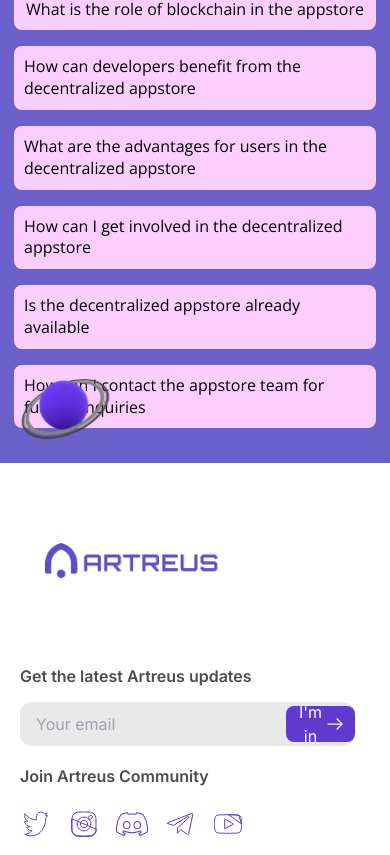
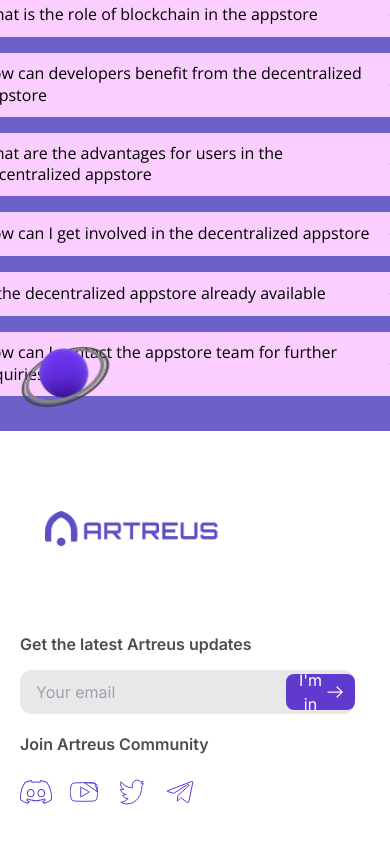
Before and after one commit to officialartreus/Artreus-landingpage, a Next.js app: page / in a window 390 px wide. Shown: the part 6069-6924 px from the top of the page. Built offline with nearby package versions, Linux system fonts and the light colour scheme.

Commit message:
Updated the links and conrent

```diff
--- a/src/app/components/Faq/index.tsx
+++ b/src/app/components/Faq/index.tsx
@@ -18,7 +18,7 @@ export const Faqs = () => {
 
         {
             q: "What are the benefits of limiting supply in the appstore",
-            a: `Limiting supply brings several benefits: <br/>
+            a: `Limiting supply brings several benefits:
             - Enhanced value and exclusivity for app owners.
             - Incentives for developers to create high - quality, innovative apps.
             - Increased user engagement and excitement due to the scarcity
@@ -82,17 +82,17 @@ export const Faqs = () => {
 
                         const [show, setshow] = useState('hidden')
 
-                        return <div key={i} className="bg-[#FACFFF] p-[10px] rounded-[8px] w-[362px] md:w-[698px]  justify-center md:justify-between items-center">
-                            <div className="flex flex-col md:flex-row justify-center md:justify-between items-center">
+                        return <div key={i} className="bg-[#FACFFF] p-[10px] rounded-[8px] w-[450px] md:w-[698px]  justify-center md:justify-between items-center">
+                            <div className="flex  md:flex-row justify-between items-center">
                                 <p className="text-[#000] font-opensans font-[400] text-[16px] md:text-[20px] leading-[21.79px] md:leading-[27.24px]">{faq.q}</p>
 
-                            <button onClick={() => {
-                                setshow(prev => prev == 'hidden' ? 'flex' : 'hidden')
-                            }}>
-                                <svg xmlns="http://www.w3.org/2000/svg" fill="none" viewBox="0 0 24 24" strokeWidth={1.5} stroke="currentColor" className="w-6 h-6 hidden md:block text-black">
-                                    <path strokeLinecap="round" strokeLinejoin="round" d="M12 4.5v15m7.5-7.5h-15" />
-                                </svg>
-                            </button>
+                                <button className="flex" onClick={() => {
+                                    setshow(prev => prev == 'hidden' ? 'flex' : 'hidden')
+                                }}>
+                                    <svg xmlns="http://www.w3.org/2000/svg" fill="none" viewBox="0 0 24 24" strokeWidth={1.5} stroke="currentColor" className="w-6 h-6 text-black">
+                                        <path strokeLinecap="round" strokeLinejoin="round" d="M12 4.5v15m7.5-7.5h-15" />
+                                    </svg>
+                                </button>
                             </div>
                             <p className={`${show} mt-[8px]`}>{faq.a}</p>
 
--- a/src/app/components/Footer/index.tsx
+++ b/src/app/components/Footer/index.tsx
@@ -23,13 +23,18 @@ export const Footer = () => {
                         <div className="flex flex-col gap-4 mt-5 md:mt-10">
                             <p className="font-[600] text-[16px] leading-[20px] font-inter w-[302px] text-[#4D4D4D]">Join Artreus Community</p>
                             <div className="w-[335px] h-[44px] flex flex-row gap-4 items-center">
-                                <img src="/twitter.svg" alt="twitter" draggable={false} />
-                                <img src="/instagram.svg" alt="instagram" draggable={false} />
-                                <img src="/discord.svg" alt="discord" draggable={false} />
+                                <Link href={'https://discord.gg/C4F6vqsy'}>
+                                    <img src="/discord.svg" alt="discord" draggable={false} />
+                                </Link>
+                                <Link href={'https://www.youtube.com/@ArtreusStore'}>
+                                    <img src="/youtube.svg" alt="youtube" draggable={false} />
+                                </Link>
+                                <Link href={'https://twitter.com/OfficialArtreus'}>
+                                    <img src="/twitter.svg" alt="twitter" draggable={false} />
+                                </Link>
                                 <Link href={'https://t.me/official_artreus'}>
                                     <img src="/telegram.svg" alt="telegram" draggable={false} />
                                 </Link>
-                                <img src="/youtube.svg" alt="youtube" draggable={false} />
                             </div>
                         </div>
                     </div>
```
